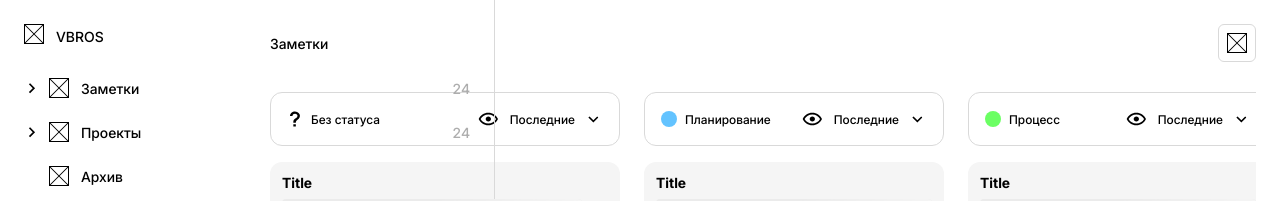
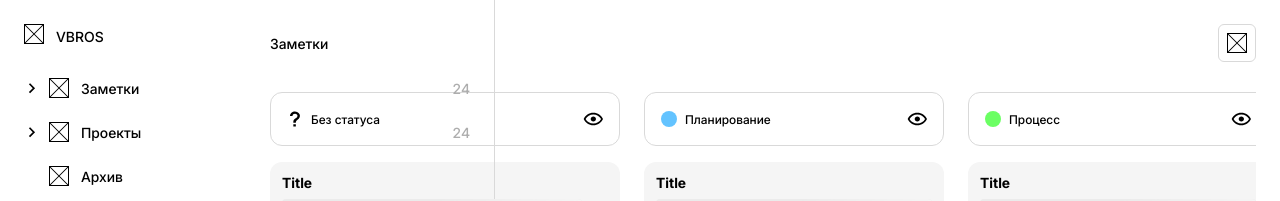
Before and after one commit to DarkMend/vbros, a React (Vite) app in the folder frontend/: page /notes in a window 1280 px wide. Shown: the top 201 px of the page. Built offline with nearby package versions, Linux system fonts and the light colour scheme.

Commit message:
vers 13/01

```diff
--- a/frontend/src/components/NotesItems/NotesItems.tsx
+++ b/frontend/src/components/NotesItems/NotesItems.tsx
@@ -3,7 +3,6 @@ import NotesItem from './NotesItem/NotesItem'
 import styles from './NotesItems.module.scss'
 import cn from 'classnames'
 import { useState } from 'react'
-import SelectList from '../SelectList/SelectList'
 
 export default function NotesItems({name, count, className, icon, iconColor, ...props}: INotesItems) {
     const [visibleItem, setVisibleItem] = useState(false);
@@ -24,7 +23,6 @@ export default function NotesItems({name, count, className, icon, iconColor, ...
                     <div className={cn(styles['actions__item'], styles['eye'])} onClick={() => setVisibleItem(state => !state)}>
                         <img src={!visibleItem ? './icons/eye.svg' : './icons/close-eye.svg' } alt="" />
                     </div>
-                    <SelectList />
                 </div>
             </div>
             <div className={cn(styles['notes-items__wrapper'], {
--- a/frontend/src/pages/NotesPage/NotesPage.tsx
+++ b/frontend/src/pages/NotesPage/NotesPage.tsx
@@ -21,6 +21,7 @@ export default function NotesPage() {
                     <NotesItems name='Планирование' iconColor='#63C3FF' className={styles['notes-items']} count={1}/>
                     <NotesItems name='Процесс' iconColor='#6BFF63' className={styles['notes-items']} count={2} />
                     <NotesItems name='Завершение' iconColor='#E4E4E4' className={styles['notes-items']} count={1}/>
+
                     {/* <NotesItems name='Без статуса' iconColor='#E4E4E4' className={styles['notes-items']} count={6}/>
                     <NotesItems name='Без статуса' iconColor='#E4E4E4' className={styles['notes-items']} count={1}/>
                     <NotesItems name='Без статуса' iconColor='#E4E4E4' className={styles['notes-items']} count={1}/> */}
```
